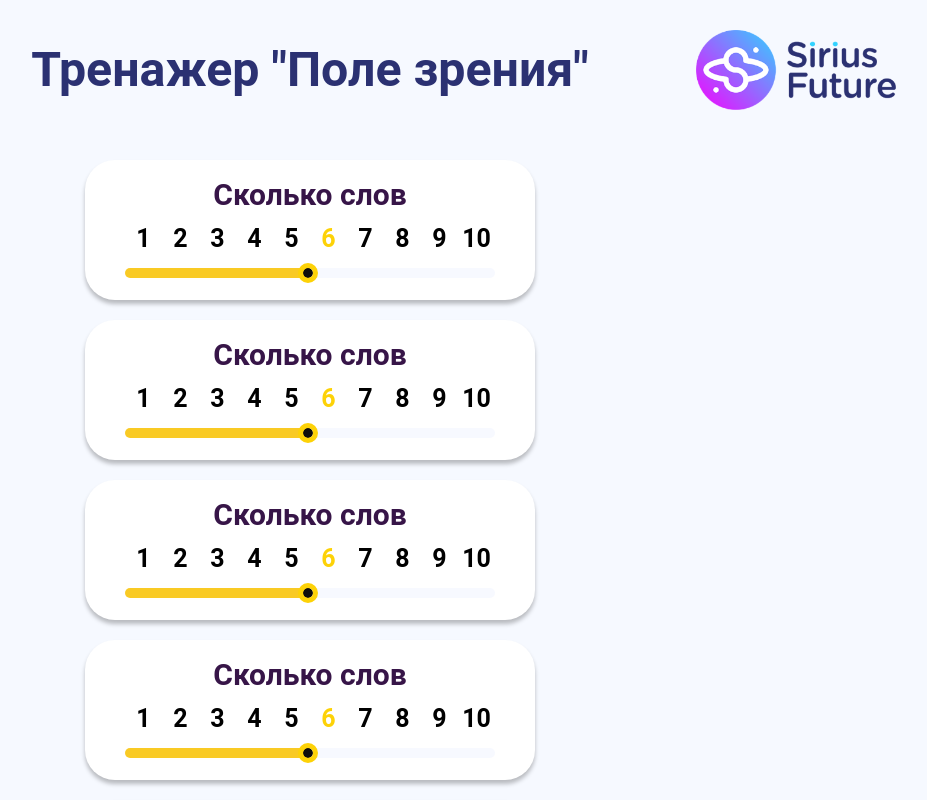
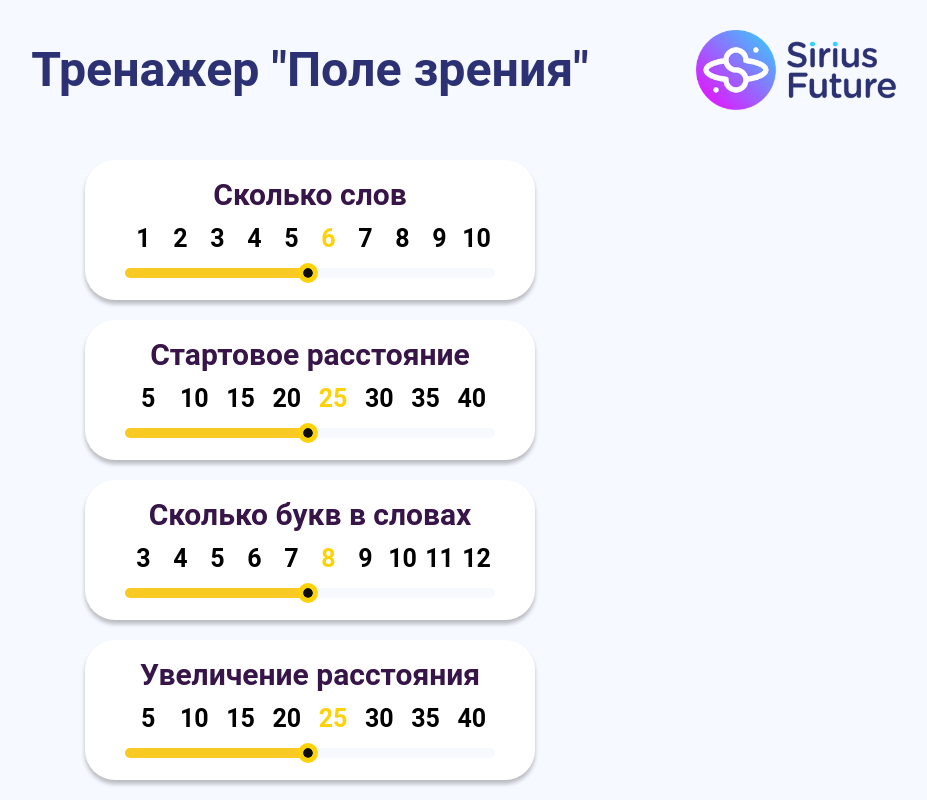
Before and after one commit to YankaZabka/field_of_view, a React (Create React App) app: page / in a window 1280 px wide. Shown: the top 800 px of the page, without its empty margins (330-1257 px from the left). Built offline with nearby package versions, Linux system fonts and the light colour scheme.

Commit message:
Add interaction between App state and Cards

```diff
--- a/src/components/controls/CardOptions.tsx
+++ b/src/components/controls/CardOptions.tsx
@@ -5,9 +5,11 @@ import {nanoid} from "nanoid"
 interface CardOptionsProps {
     options: number[]
     current: number
+
+    getSelectedOption(value: number): void
 }
 
-const CardOptions = ({options, current}: CardOptionsProps) => {
+const CardOptions = ({getSelectedOption, options, current}: CardOptionsProps) => {
 
     const multiplier = options.length === 10 ? 10 : 12.5
 
@@ -16,6 +18,7 @@ const CardOptions = ({options, current}: CardOptionsProps) => {
         if (number < 10) styles.push(classes.oneDigit)
         if (current < (index + 1) * multiplier && current >= index * multiplier) {
             styles.push(classes.selected)
+            getSelectedOption(number)
         }
 
         return styles.join(' ')
--- a/src/components/controls/cards/IncreasingDistanceCard.tsx
+++ b/src/components/controls/cards/IncreasingDistanceCard.tsx
@@ -4,11 +4,19 @@ import Slider from "../../generic/Slider";
 import CardTitle from "../CardTitle";
 import CardOptions from "../CardOptions";
 
-const IncreasingDistanceCard = () => {
+interface IncreasingDistanceCardProps {
+    handleIncreasingDistance(value: number): void
+}
+
+const IncreasingDistanceCard = ({handleIncreasingDistance}: IncreasingDistanceCardProps) => {
     const [currentValue, setCurrentValue] = useState<number>(50)
 
     const handleChange = (value: number): void => {
         setCurrentValue(value)
+    }
+
+    const getSelectedOption = (value: number): void => {
+        handleIncreasingDistance(value)
     }
 
     return (
@@ -17,6 +25,7 @@ const IncreasingDistanceCard = () => {
             <CardOptions
                 options={[5, 10, 15, 20, 25, 30, 35, 40]}
                 current={currentValue}
+                getSelectedOption={getSelectedOption}
             />
             <Slider changeValue={handleChange}/>
         </SettingCardTemplate>
--- a/src/components/controls/cards/LettersAmountCard.tsx
+++ b/src/components/controls/cards/LettersAmountCard.tsx
@@ -4,11 +4,19 @@ import Slider from "../../generic/Slider";
 import CardTitle from "../CardTitle";
 import CardOptions from "../CardOptions";
 
-const LettersAmountCard = () => {
+interface LettersAmountCardProps {
+    handleLettersInWords(value: number): void
+}
+
+const LettersAmountCard = ({handleLettersInWords}: LettersAmountCardProps) => {
     const [currentValue, setCurrentValue] = useState<number>(50)
 
     const handleChange = (value: number): void => {
         setCurrentValue(value)
+    }
+
+    const getSelectedOption = (value: number): void => {
+        handleLettersInWords(value)
     }
 
     return (
@@ -17,6 +25,7 @@ const LettersAmountCard = () => {
             <CardOptions
                 options={[3, 4, 5, 6, 7, 8, 9, 10, 11, 12]}
                 current={currentValue}
+                getSelectedOption={getSelectedOption}
             />
             <Slider changeValue={handleChange}/>
         </SettingCardTemplate>
--- a/src/components/controls/cards/SpeedCard.tsx
+++ b/src/components/controls/cards/SpeedCard.tsx
@@ -5,7 +5,11 @@ import classes from './SpeedCard.module.scss'
 import MinusButton from "../../generic/MinusButton";
 import PlusButton from "../../generic/PlusButton";
 
-const SpeedCard = () => {
+interface SpeedCardProps {
+    handleSpeed(value: number): void
+}
+
+const SpeedCard = ({handleSpeed}: SpeedCardProps) => {
     const [localSpeed, setLocalSpeed] = useState<number>(1)
 
     return (
@@ -23,9 +27,11 @@ const SpeedCard = () => {
                 <MinusButton onClick={() => {
                     if (localSpeed === 0) return
                     setLocalSpeed(prev => prev - 1)
+                    handleSpeed(localSpeed - 1)
                 }}/>
                 <PlusButton onClick={() => {
                     setLocalSpeed(prev => prev + 1)
+                    handleSpeed(localSpeed + 1)
                 }}/>
             </div>
         </SettingCardTemplate>
--- a/src/components/controls/cards/StartDistanceCard.tsx
+++ b/src/components/controls/cards/StartDistanceCard.tsx
@@ -4,11 +4,19 @@ import Slider from "../../generic/Slider";
 import CardTitle from "../CardTitle";
 import CardOptions from "../CardOptions";
 
-const StartDistanceCard = () => {
+interface StartDistanceCardProps {
+    handleStartingDistance(value: number): void
+}
+
+const StartDistanceCard = ({handleStartingDistance}: StartDistanceCardProps) => {
     const [currentValue, setCurrentValue] = useState<number>(50)
 
     const handleChange = (value: number): void => {
         setCurrentValue(value)
+    }
+
+    const getSelectedOption = (value: number): void => {
+        handleStartingDistance(value)
     }
 
     return (
@@ -17,6 +25,7 @@ const StartDistanceCard = () => {
             <CardOptions
                 options={[5, 10, 15, 20, 25, 30, 35, 40]}
                 current={currentValue}
+                getSelectedOption={getSelectedOption}
             />
             <Slider changeValue={handleChange}/>
         </SettingCardTemplate>
--- a/src/components/controls/cards/WordsAmountCard.tsx
+++ b/src/components/controls/cards/WordsAmountCard.tsx
@@ -4,11 +4,20 @@ import Slider from "../../generic/Slider";
 import CardTitle from "../CardTitle";
 import CardOptions from "../CardOptions";
 
-const WordsAmountCard = () => {
+interface WordsAmountCardProps {
+    handleNumberOfWords(value: number): void
+}
+
+const WordsAmountCard = ({handleNumberOfWords}: WordsAmountCardProps) => {
     const [currentValue, setCurrentValue] = useState<number>(50)
 
     const handleChange = (value: number): void => {
         setCurrentValue(value)
+        handleNumberOfWords(Math.round(value / 10))
+    }
+
+    const getSelectedOption = (value: number): void => {
+        handleNumberOfWords(value)
     }
 
     return (
@@ -17,6 +26,7 @@ const WordsAmountCard = () => {
             <CardOptions
                 options={[1, 2, 3, 4, 5, 6, 7, 8, 9, 10]}
                 current={currentValue}
+                getSelectedOption={getSelectedOption}
             />
             <Slider changeValue={handleChange}/>
         </SettingCardTemplate>
--- a/src/components/pages/StartPage.tsx
+++ b/src/components/pages/StartPage.tsx
@@ -3,6 +3,9 @@ import classes from "./StartPage.module.scss"
 import WordsAmountCard from "../controls/cards/WordsAmountCard";
 import SpeedCard from "../controls/cards/SpeedCard";
 import StartCard from "../controls/cards/StartCard";
+import StartDistanceCard from "../controls/cards/StartDistanceCard";
+import LettersAmountCard from "../controls/cards/LettersAmountCard";
+import IncreasingDistanceCard from "../controls/cards/IncreasingDistanceCard";
 
 interface StartPageProps {
 
@@ -20,11 +23,11 @@ interface StartPageProps {
 const StartPage = ({handleSpeed, handleIncreasingDistance, handleNumberOfWords, handleLettersInWords, handleStartingDistance}: StartPageProps) => {
     return (
         <div className={classes.startPage}>
-            <WordsAmountCard/>
-            <WordsAmountCard/>
-            <WordsAmountCard/>
-            <WordsAmountCard/>
-            <SpeedCard/>
+            <WordsAmountCard handleNumberOfWords={handleNumberOfWords}/>
+            <StartDistanceCard handleStartingDistance={handleStartingDistance}/>
+            <LettersAmountCard handleLettersInWords={handleLettersInWords}/>
+            <IncreasingDistanceCard handleIncreasingDistance={handleIncreasingDistance}/>
+            <SpeedCard handleSpeed={handleSpeed}/>
             <StartCard/>
         </div>
     );
```
